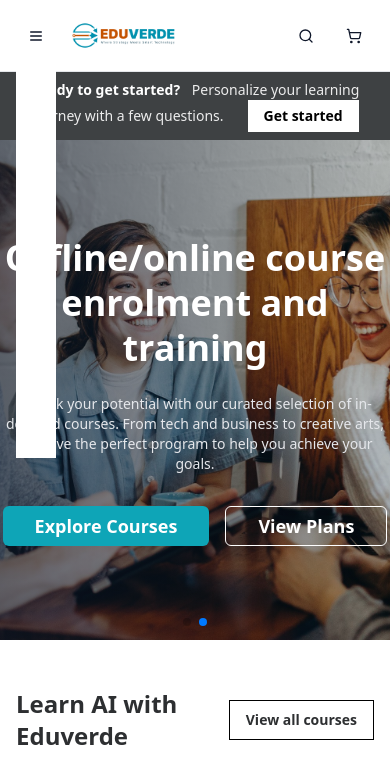
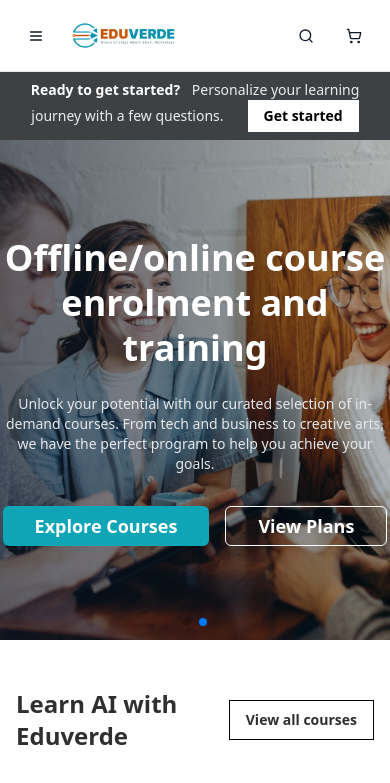
Before and after one commit to Aitrik/E-learning-site, a Next.js app: page / in a window 390 px wide. Shown: the top 783 px of the page. Built offline with nearby package versions, Linux system fonts and the light colour scheme.

Commit message:
03-04-26

```diff
--- a/components/Navbar.tsx
+++ b/components/Navbar.tsx
@@ -39,14 +39,14 @@ export function Navbar() {
     return (
         <nav className="flex h-[72px] items-center border-b border-gray-200 px-4 md:px-6 gap-4 w-full max-w-[1440px] mx-auto bg-white/95 backdrop-blur-sm sticky top-0 z-50">
             {/* Mobile Hamburger Menu */}
-            <div className="h-screen md:hidden flex items-center bg-white overflow-y-auto">
+            <div className="md:hidden flex items-center bg-white">
                 <Sheet>
                     <SheetTrigger asChild>
                         <Button variant="ghost" size="icon" className="shrink-0">
                             <Menu size={24} />
                         </Button>
                     </SheetTrigger>
-                    <SheetContent side="left" className="w-[300px] sm:w-[500px] bg-white border-r-0 shadow-2xl z-[100] text-black">
+                    <SheetContent side="left" className="w-[300px] sm:w-[500px] bg-white border-r-0 shadow-2xl z-[100] text-black overflow-y-auto">
                         <SheetHeader className="text-left mb-6 border-b pb-4">
                             <SheetTitle>Menu</SheetTitle>
                         </SheetHeader>
```
